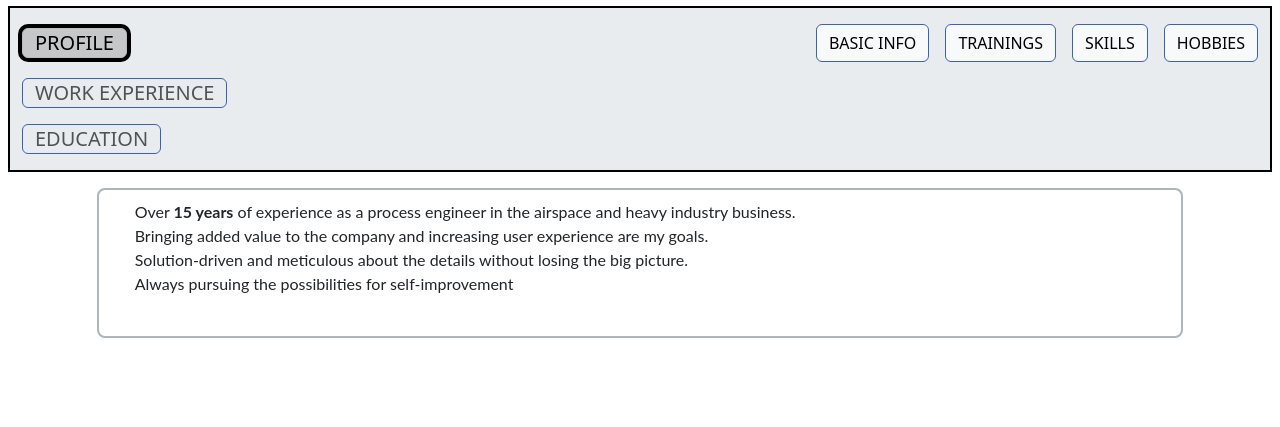
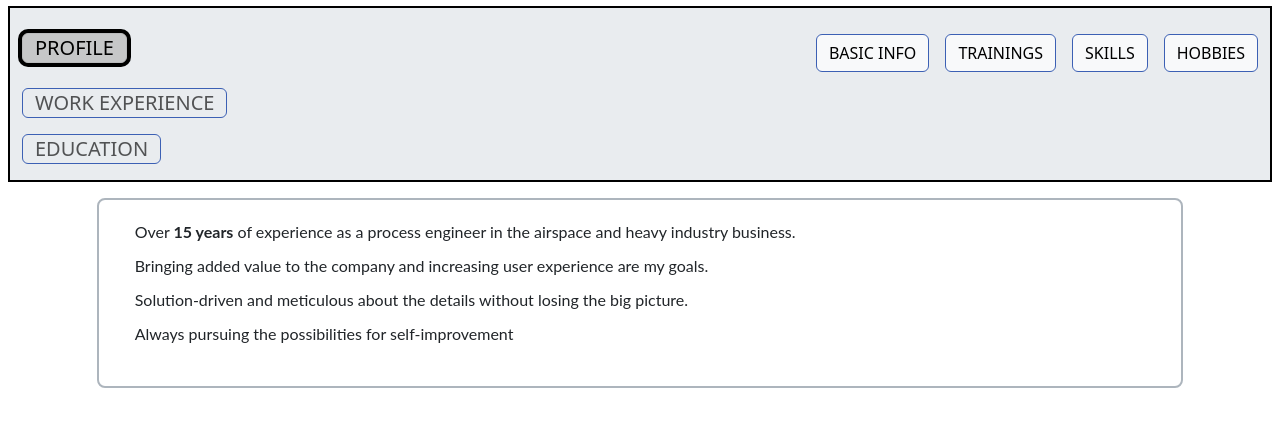
Before and after one commit to StanB82/StanB82.github.io, a website: page index.html in a window 1280 px wide. Both pictures are taken after a click on the button "PROFILE". Shown: the part 363-790 px from the top of the page. Drawn offline with nearby package versions, Linux system fonts and the light colour scheme.

Commit message:
Add files via upload

```diff
--- a/css/style.css
+++ b/css/style.css
@@ -16,6 +16,10 @@ body {
   padding: 5px;
 }
 
+ul > li {
+  margin-top: 10px;
+}
+
 ul.trainings li {
   padding: 10px;
 }
```
